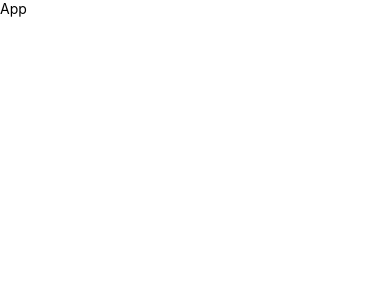
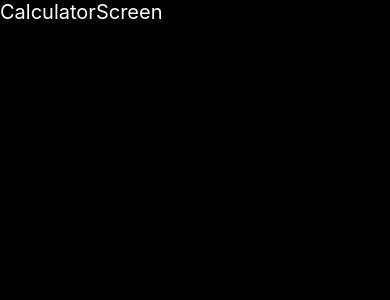
Before and after one commit to RodrigoSHL/calculator-app, a React Native app: screen / in a window 390 px wide. Shown: the top 300 px of the page. Built offline with nearby package versions, Linux system fonts and the light colour scheme.

Commit message:
FEAT: create black theme, change status bar in ios and android
Signed-off-by: “RodrigoSHL” <“shl.catalan@gmail.com”>

```diff
--- a/App.tsx
+++ b/App.tsx
@@ -1,14 +1,15 @@
-import { StyleSheet, Text, View } from 'react-native'
-import React from 'react'
+import {SafeAreaView, StatusBar} from 'react-native';
+import React from 'react';
+import CalculatorScreen from './src/screens/CalculatorScreen';
+import { styles } from './src/theme/appTheme';
 
 const App = () => {
   return (
-    <View>
-      <Text>App</Text>
-    </View>
-  )
-}
+    <SafeAreaView style={styles.backgroundBase}>
+      <StatusBar backgroundColor='black' barStyle='light-content'/>
+      <CalculatorScreen />
+    </SafeAreaView>
+  );
+};
 
-export default App
-
-const styles = StyleSheet.create({})
+export default App;
--- /dev/null
+++ b/src/screens/CalculatorScreen.tsx
@@ -0,0 +1,13 @@
+import { Text, View } from 'react-native'
+import React from 'react'
+import { styles } from '../../src/theme/appTheme';
+
+const CalculatorScreen = () => {
+  return (
+    <View>
+      <Text style={styles.text}>CalculatorScreen</Text>
+    </View>
+  )
+}
+
+export default CalculatorScreen
--- /dev/null
+++ b/src/theme/appTheme.tsx
@@ -0,0 +1,12 @@
+import { StyleSheet } from "react-native";
+
+export const styles = StyleSheet.create({
+    backgroundBase: {
+        backgroundColor: 'black',
+        flex: 1
+    },
+    text: {
+        fontSize: 20,
+        color: 'white'
+    }
+});
```
